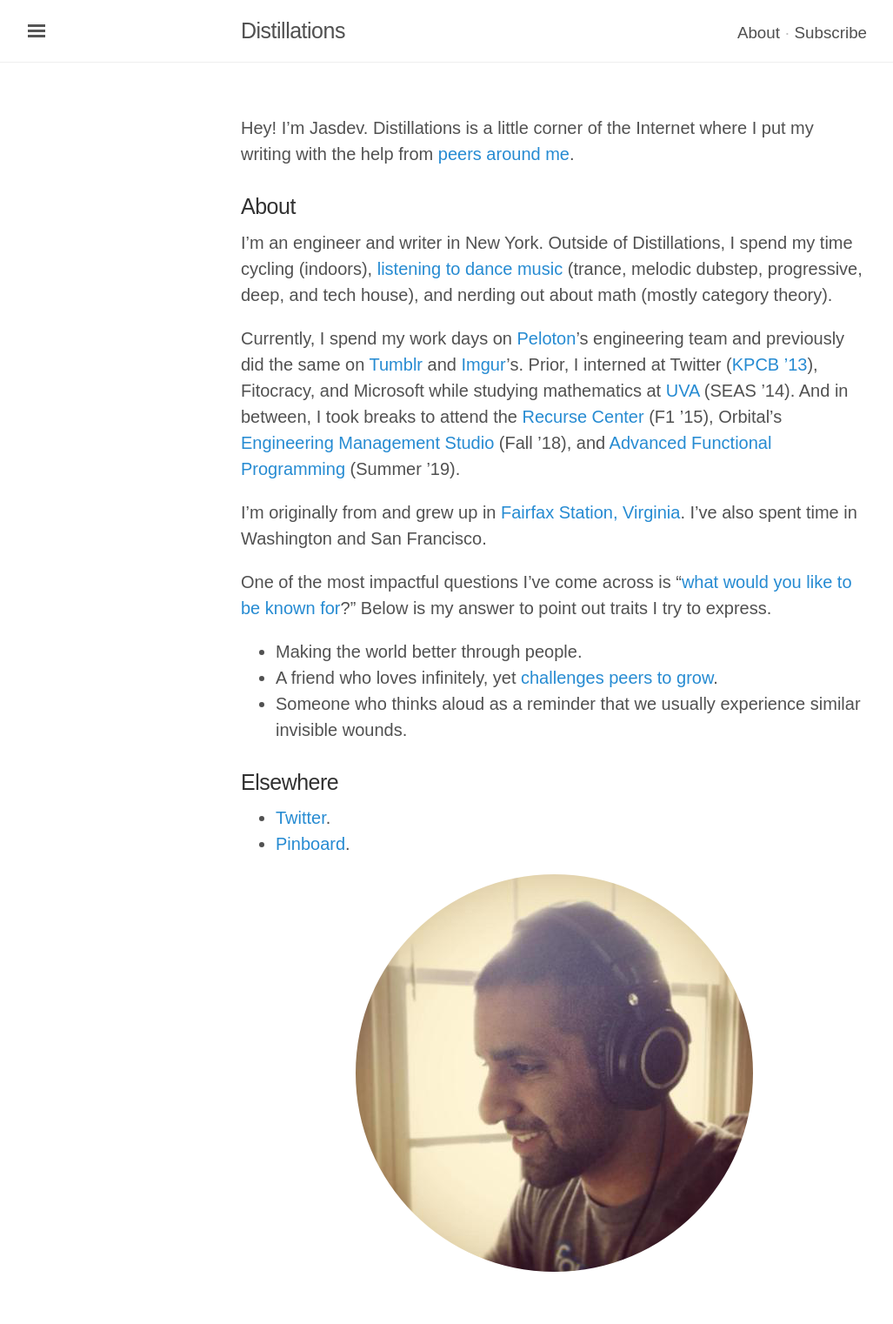
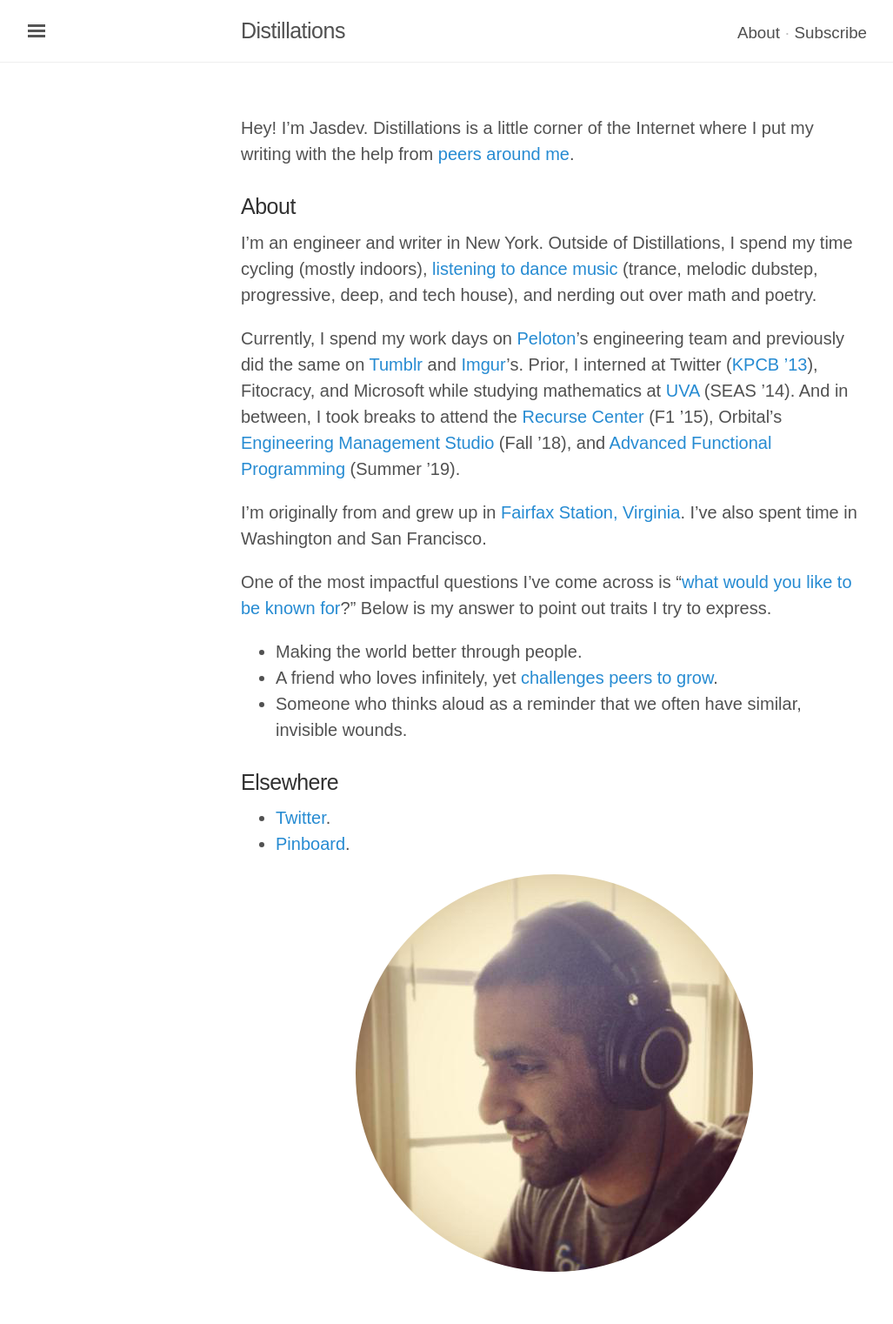
Before and after one commit to rvsrvs/jasdev.github.io, a Jekyll site: the page built from about.md, in a window 1280 px wide. Shown: the whole page at 87% size, without its empty margins (3-1030 px from the left). Built offline with Jekyll 4.4.1, drawn with Linux system fonts in a browser that asks for light colours; some web fonts are replaced.

Commit message:
Small About and Village updates.

```diff
--- a/about.md
+++ b/about.md
@@ -8,7 +8,7 @@ Hey! I’m Jasdev. Distillations is a little corner of the Internet where I put
 
 ### About
 
-I’m an engineer and writer in New York. Outside of Distillations, I spend my time cycling (indoors), [listening to dance music](https://soundcloud.com/jasdev-singh) (trance, melodic dubstep, progressive, deep, and tech house), and nerding out about math (mostly category theory).
+I’m an engineer and writer in New York. Outside of Distillations, I spend my time cycling (mostly indoors), [listening to dance music](https://soundcloud.com/jasdev-singh) (trance, melodic dubstep, progressive, deep, and tech house), and nerding out over math and poetry.
 
 Currently, I spend my work days on [Peloton](https://www.onepeloton.com/)’s engineering team and previously did the same on [Tumblr](https://www.tumblr.com/) and [Imgur](https://imgur.com/)’s. Prior, I interned at Twitter ([KPCB ’13](http://kpcbfellows.com/)), Fitocracy, and Microsoft while studying mathematics at [UVA](http://www.virginia.edu/) (SEAS ’14). And in between, I took breaks to attend the [Recurse Center](https://www.recurse.com) (F1 ’15), Orbital’s [Engineering Management Studio](https://orbital.nyc/studios/) (Fall ’18), and [Advanced Functional Programming](http://afp.school) (Summer ’19).
 
@@ -18,7 +18,7 @@ One of the most impactful questions I’ve come across is “[what would you lik
 
 - Making the world better through people.
 - A friend who loves infinitely, yet [challenges peers to grow](https://www.facebook.com/story.php?story_fbid=224735391342335&id=100014176268390).
-- Someone who thinks aloud as a reminder that we usually experience similar invisible wounds.
+- Someone who thinks aloud as a reminder that we often have similar, invisible wounds.
 
 ### Elsewhere
 
```
Also changed, not shown: village.md (+1 -1 lines).
